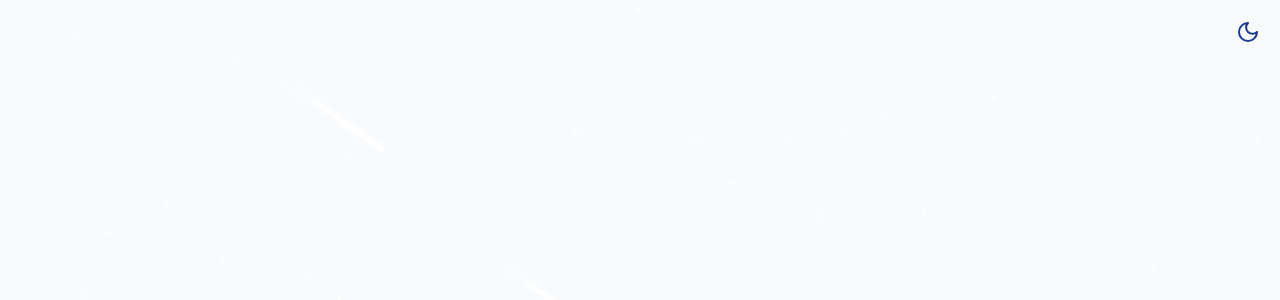
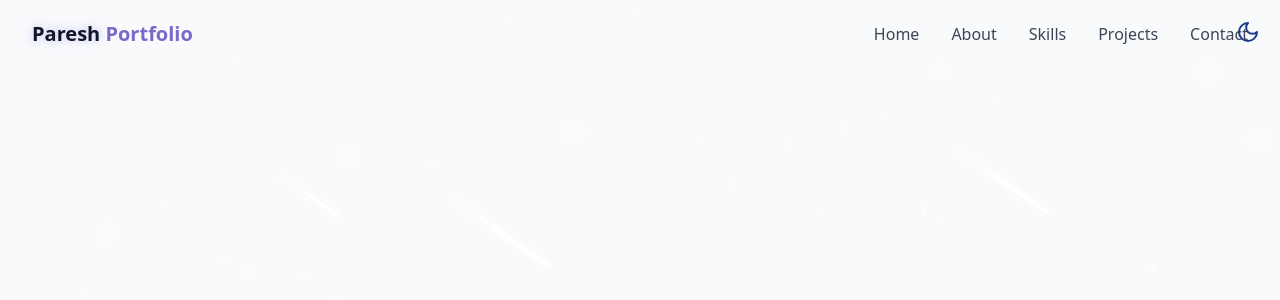
Before and after one commit to Paresh-29/portfolio, a React (Vite) app: page / in a window 1280 px wide. Shown: the top 300 px of the page. Built offline with nearby package versions, Linux system fonts and the light colour scheme.

Commit message:
feat: navbar

```diff
--- /dev/null
+++ b/src/components/Navbar.jsx
@@ -0,0 +1,94 @@
+import { useState, useEffect } from "react";
+import { cn } from "../lib/utils";
+import { Menu, X } from "lucide-react";
+
+const navItems = [
+    { name: "Home", href: "#hero" },
+    { name: "About", href: "#about" },
+    { name: "Skills", href: "#skill" },
+    { name: "Projects", href: "#projects" },
+    { name: "Contact", href: "#contact" },
+];
+
+export const Navbar = () => {
+    const [isScrolled, setIsScrolled] = useState(false);
+    const [isMenuOpen, setIsMenuOpen] = useState(false);
+
+    useEffect(() => {
+        const handleScroll = () => {
+            setIsScrolled(window.screenY > 0);
+        };
+
+        window.addEventListener("scroll", handleScroll);
+
+        return () => window.removeEventListener("scroll", handleScroll);
+    }, []);
+
+    return (
+        <nav
+            className={cn(
+                "fixed w-full z-40 transition-all duration-300",
+                isScrolled
+                    ? "py-3 bg-background/80 backdrop-blur-md shadow-md"
+                    : "py-5",
+            )}
+        >
+            <div className="container flex items-center justify-between">
+                <a
+                    className="text-xl font-bold text-primary flex items-center"
+                    href="#hero"
+                >
+                    <span className="relative z-10">
+                        <span className="text-glow text-foreground">Paresh</span> Portfolio
+                    </span>
+                </a>
+
+                {/* Desktop Navbar */}
+                <div className="hidden md:flex space-x-8">
+                    {navItems.map((item, key) => (
+                        <a
+                            key={key}
+                            href={item.href}
+                            className="text-foreground/80 hover:text-primary transition-colors duration-300"
+                        >
+                            {item.name}
+                        </a>
+                    ))}
+                </div>
+
+                {/* Mobile Navbar */}
+
+                <button
+                    onClick={() => setIsMenuOpen((prev) => !prev)}
+                    className="md:hidden p-2 text-foreground z-50 "
+                    aria-label={isMenuOpen ? "Close menu" : "Open menu"}
+                >
+                    {isMenuOpen ? <X size={24} /> : <Menu size={24} />}
+                </button>
+
+                <div
+                    className={cn(
+                        "fixed inset-0 bg-background/95 backdrop-blur-md z-40 flex flex-col items-center justify-center ",
+                        "transition-all duration-300 md:hidden",
+                        isMenuOpen
+                            ? "opacity-100 pointer-events-auto"
+                            : "opacity-0 pointer-events-none",
+                    )}
+                >
+                    <div className="flex flex-col space-y-8 text-xl">
+                        {navItems.map((item, key) => (
+                            <a
+                                key={key}
+                                href={item.href}
+                                className="text-foreground/80 hover:text-primary transition-colors duration-300"
+                                onClick={() => setIsMenuOpen(false)}
+                            >
+                                {item.name}
+                            </a>
+                        ))}
+                    </div>
+                </div>
+            </div>
+        </nav>
+    );
+};
--- a/src/pages/Home.jsx
+++ b/src/pages/Home.jsx
@@ -1,3 +1,4 @@
+import { Navbar } from "../components/Navbar";
 import { StarBackground } from "../components/StarBackground";
 import { ThemeToggle } from "../components/ThemeToggle";
 
@@ -11,6 +12,7 @@
       <StarBackground />
 
       {/* Navbar */}
+      <Navbar />
 
       {/* Main contents */}
 
```
